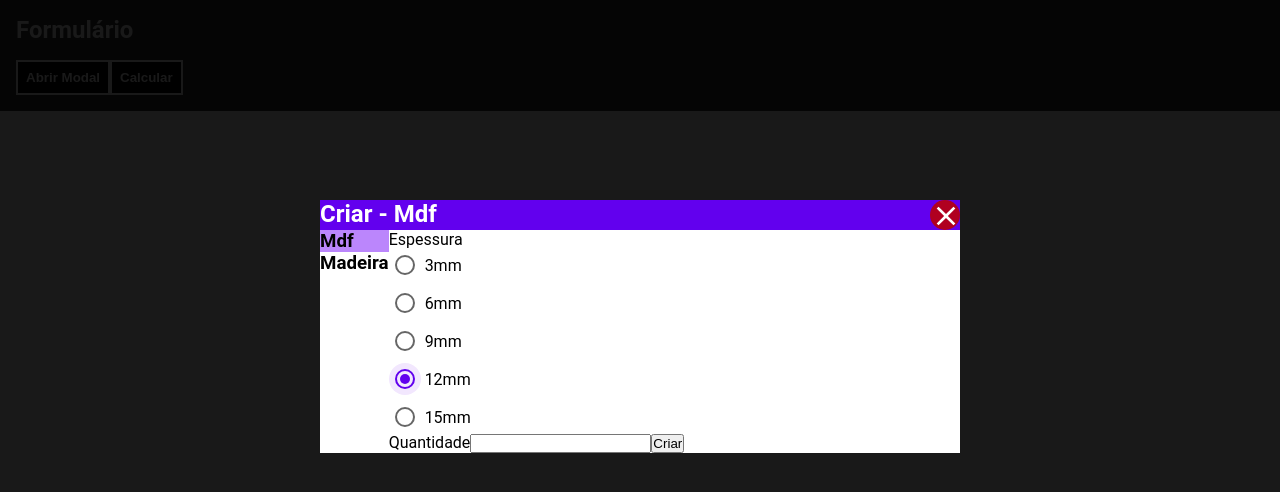
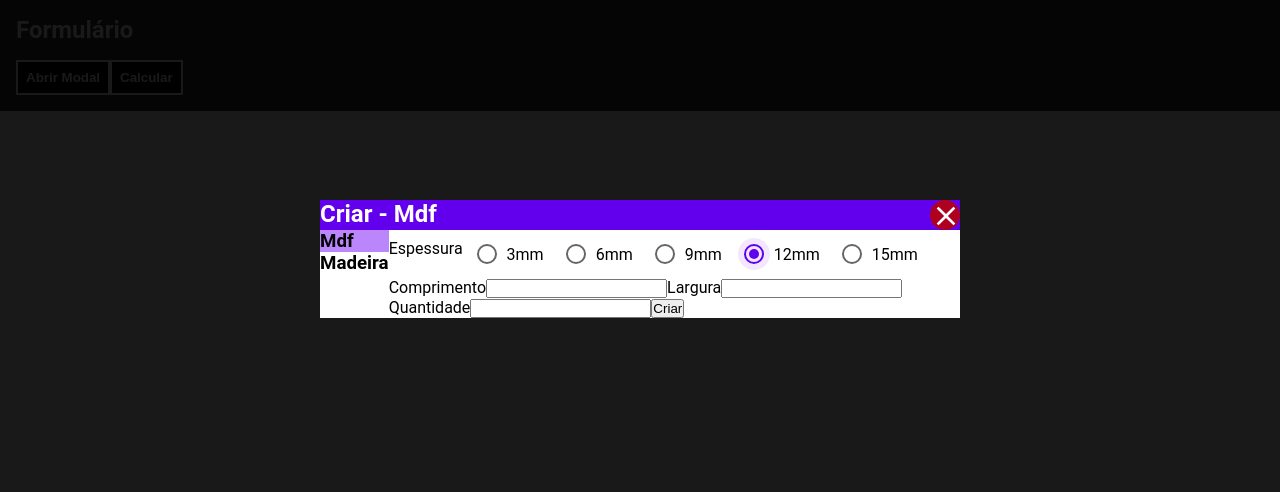
Before and after one commit to BrunoBecoski/marcenaria, a React app: page / in a window 1280 px wide. Both pictures are taken after a click on the button "Abrir Modal". Built offline with nearby package versions, Linux system fonts and the light colour scheme.

Commit message:
Style InputRadio

```diff
--- a/src/components/InputRadio/index.tsx
+++ b/src/components/InputRadio/index.tsx
@@ -4,10 +4,10 @@ import { Radio, Label } from "./styles";
 type InputRadioProps =  {
 	name: string;
   value: string;
-  setThickness: (value: string) => void
+  handleChange: (value: string) => void
 }  &  React.InputHTMLAttributes<HTMLInputElement>
 
-export function InputRadio({ value, setThickness, ...props}: InputRadioProps) {
+export function InputRadio({ value, handleChange, ...props}: InputRadioProps) {
   return(
     <Label htmlFor={value}>
       <Radio checked={props.checked}>
@@ -16,13 +16,13 @@ export function InputRadio({ value, setThickness, ...props}: InputRadioProps) {
           value={value}
           type="radio"
           {...props}
-          onChange={(event) => setThickness(event.target.value)}
+          onChange={(event) => handleChange(event.target.value)}
         />
         <div className="background">
+          <div className="ripple"></div>
           <div className="outer-circle"></div>
           <div className="inner-circle"></div>
         </div>
-        <div className="ripple"></div>
       </Radio>
       {value}
     </Label>
--- a/src/components/InputRadio/styles.ts
+++ b/src/components/InputRadio/styles.ts
@@ -1,14 +1,12 @@
 import styled from 'styled-components';
 
 export const Label = styled.label`
-  display: flex;
+  display: inline-flex;
   align-items: center;
-  width: auto;
+  flex-wrap: wrap;
+  padding: 8px;
+
   /* cursor: pointer; */
-
-  & + & {
-    margin-top: 6px;
-  }
 `;
 
 type RadioProps = {
@@ -26,6 +24,8 @@ export const Radio = styled.div<RadioProps>`
 
   border-radius: 50%;
 
+  position: relative;
+
   input {
     display: none;
    }
@@ -42,6 +42,25 @@ export const Radio = styled.div<RadioProps>`
     height: ${(props) => props.checked ? '32px' : '0'};
 
     transition: width .2s, height .2s;
+
+    .ripple {
+      position: relative;
+      border-radius: 50%;
+      background: var(--primary_100);
+
+      animation: ${props => props.checked ? 'ripple' : ''} .2s;
+
+      @keyframes ripple {
+        from {
+          width: 0;
+          height: 0;
+        }
+        to {
+          width: 30px;
+          height: 30px;
+        }
+      }
+    }
 
     .outer-circle {
       width: 20px;
--- a/src/components/ModalCreateInputBox/index.tsx
+++ b/src/components/ModalCreateInputBox/index.tsx
@@ -45,38 +45,46 @@ export function ModalCreateInputBox({ onClose }: ModalCreateInputBoxProps) {
                 <InputRadio
                   value="3mm"
                   name="thickness"
-                  setThickness={setThickness}
+                  handleChange={setThickness}
                   checked={thickness === '3mm' ? true : false}
                 />
 
                 <InputRadio
                   value="6mm"
                   name="thickness"
-                  setThickness={setThickness}
+                  handleChange={setThickness}
                   checked={thickness === '6mm' ? true : false}
                 />
 
                 <InputRadio
                   value="9mm"
                   name="thickness"
-                  setThickness={setThickness}
+                  handleChange={setThickness}
                   checked={thickness === '9mm' ? true : false}
                 />
 
                 <InputRadio
                   value="12mm"
                   name="thickness"
-                  setThickness={setThickness}
+                  handleChange={setThickness}
                   checked={thickness === '12mm' ? true : false}
                 />
 
                 <InputRadio
                   value="15mm"
                   name="thickness"
-                  setThickness={setThickness}
+                  handleChange={setThickness}
                   checked={thickness === '15mm' ? true : false}
                 />
               </div>
+
+              <label>
+                Comprimento
+                <input />
+              </label><label>
+                Largura
+                <input />
+              </label>
 
               <label>
                 Quantidade
```
